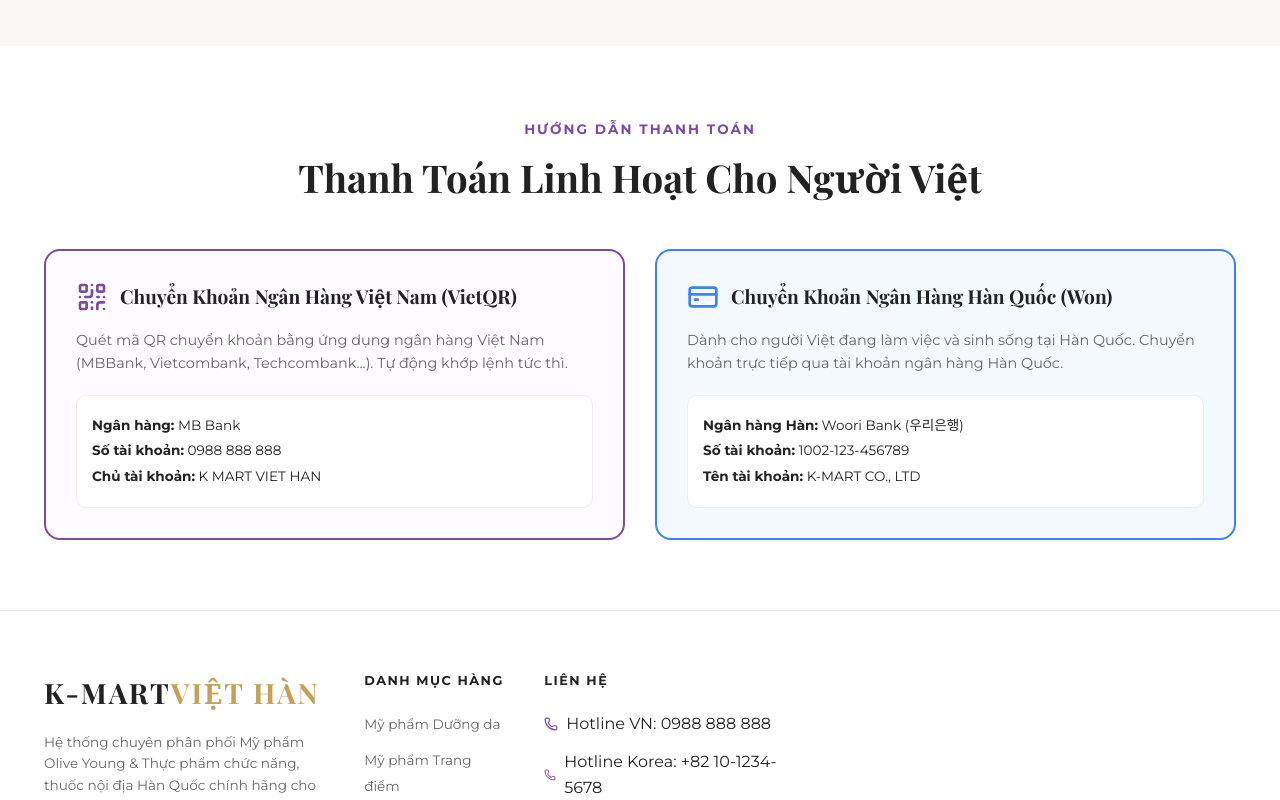
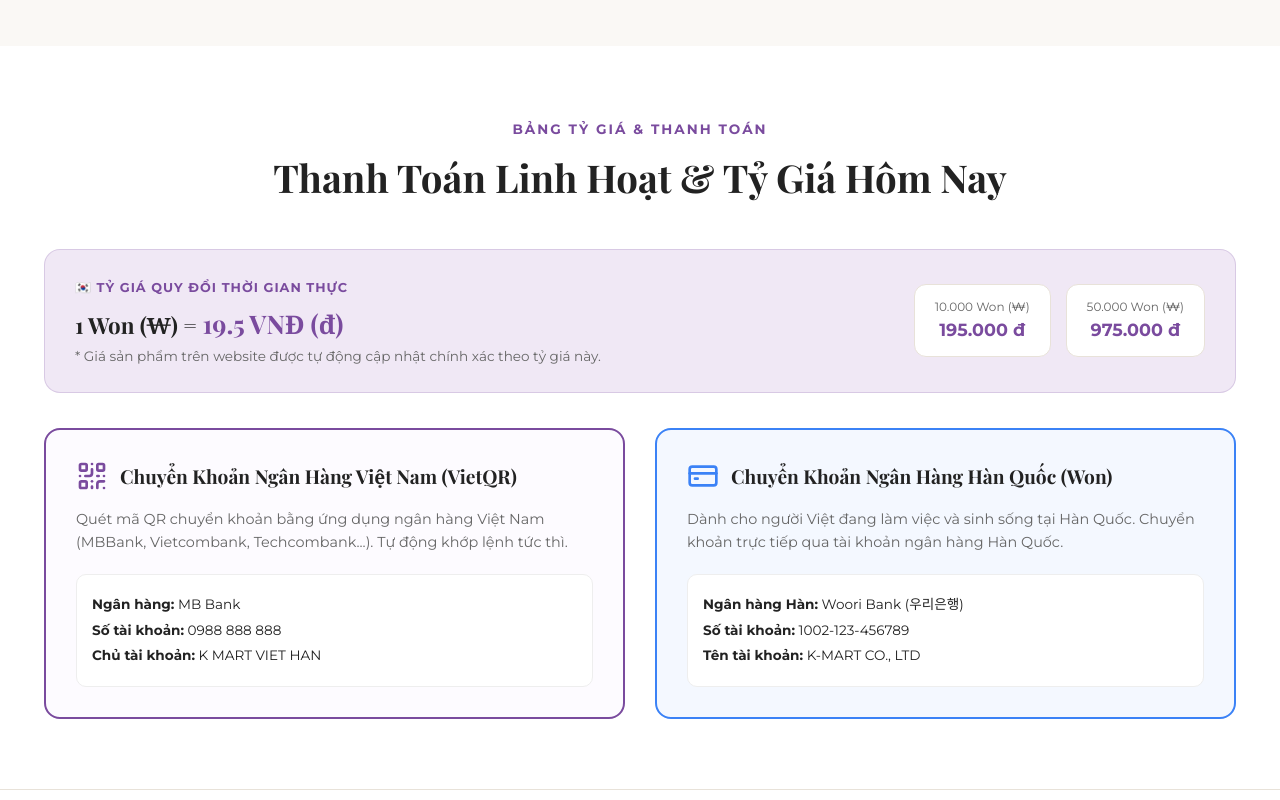
Before and after one commit to vutan2k/oderho, a React (Vite) app: page / in a window 1280 px wide. Shown: the part 2740-3540 px from the top of the page. Built offline with nearby package versions, Linux system fonts and the light colour scheme; a web font is replaced by a local one.

Commit message:
Bổ sung Khối Thông tin Tỷ giá Hàn - Việt (KRW/VND) và dọn dẹp các chữ dư thừa

```diff
--- a/src/components/OrderDrawer.jsx
+++ b/src/components/OrderDrawer.jsx
@@ -96,8 +96,8 @@
           borderBottom: '1px solid var(--border)',
           flexShrink: 0,
         }}>
-          <span style={{ fontWeight: 700, fontSize: '1rem' }}>
-            {success ? 'Đặt hàng thành công 🎉' : 'Mua hộ từ Olive Young 🇰🇷'}
+          <span style={{ fontWeight: 700, fontSize: '1.05rem', color: 'var(--text-dark)' }}>
+            {success ? 'Đặt hàng thành công 🎉' : 'Đặt Mua Sản Phẩm Hàn Quốc 🇰🇷'}
           </span>
           <button
             onClick={handleClose}
--- a/src/pages/KROrderHomePage.jsx
+++ b/src/pages/KROrderHomePage.jsx
@@ -402,16 +402,53 @@
           </div>
         </section>
 
-        {/* 6. Hướng dẫn Thanh toán VietQR & Ngân hàng Hàn Quốc */}
+        {/* 6. Hướng dẫn Thanh toán VietQR & Tỷ giá Hàn - Việt */}
         <section id="payment" style={{ padding: '70px 0', background: '#FFF' }}>
           <div className="container">
             <div style={{ textAlign: 'center', marginBottom: '40px' }}>
               <span style={{ fontSize: '0.85rem', fontWeight: 700, letterSpacing: '2px', color: 'var(--purple-primary)', textTransform: 'uppercase' }}>
-                HƯỚNG DẪN THANH TOÁN
+                BẢNG TỶ GIÁ & THANH TOÁN
               </span>
               <h2 style={{ fontSize: '2.4rem', fontFamily: 'var(--font-serif)', color: 'var(--text-dark)', marginTop: '6px' }}>
-                Thanh Toán Linh Hoạt Cho Người Việt
+                Thanh Toán Linh Hoạt & Tỷ Giá Hôm Nay
               </h2>
+            </div>
+
+            {/* Khối Tỷ giá Won Hàn / VNĐ */}
+            <div style={{
+              backgroundColor: 'var(--purple-light)',
+              borderRadius: '16px',
+              padding: '24px 30px',
+              marginBottom: '35px',
+              border: '1px solid rgba(122, 75, 158, 0.2)',
+              display: 'flex',
+              alignItems: 'center',
+              justifyContent: 'space-between',
+              flexWrap: 'wrap',
+              gap: '20px'
+            }}>
+              <div>
+                <span style={{ fontSize: '0.8rem', fontWeight: 700, letterSpacing: '1px', textTransform: 'uppercase', color: 'var(--purple-primary)' }}>
+                  🇰🇷 TỶ GIÁ QUY ĐỔI THỜI GIAN THỰC
+                </span>
+                <h3 style={{ fontSize: '1.4rem', fontWeight: 700, color: 'var(--text-dark)', marginTop: '4px' }}>
+                  1 Won (₩) = <span style={{ color: 'var(--purple-primary)', fontSize: '1.6rem' }}>{krwRate} VNĐ (đ)</span>
+                </h3>
+                <p style={{ fontSize: '0.85rem', color: 'var(--text-muted)', marginTop: '2px' }}>
+                  * Giá sản phẩm trên website được tự động cập nhật chính xác theo tỷ giá này.
+                </p>
+              </div>
+
+              <div style={{ display: 'flex', gap: '15px' }}>
+                <div style={{ background: '#FFF', padding: '12px 20px', borderRadius: '12px', textAlign: 'center', border: '1px solid var(--border-color)' }}>
+                  <span style={{ fontSize: '0.75rem', color: 'var(--text-muted)', display: 'block' }}>10.000 Won (₩)</span>
+                  <strong style={{ fontSize: '1.1rem', color: 'var(--purple-primary)' }}>{(10000 * krwRate).toLocaleString('vi-VN')} đ</strong>
+                </div>
+                <div style={{ background: '#FFF', padding: '12px 20px', borderRadius: '12px', textAlign: 'center', border: '1px solid var(--border-color)' }}>
+                  <span style={{ fontSize: '0.75rem', color: 'var(--text-muted)', display: 'block' }}>50.000 Won (₩)</span>
+                  <strong style={{ fontSize: '1.1rem', color: 'var(--purple-primary)' }}>{(50000 * krwRate).toLocaleString('vi-VN')} đ</strong>
+                </div>
+              </div>
             </div>
 
             <div style={{
```
